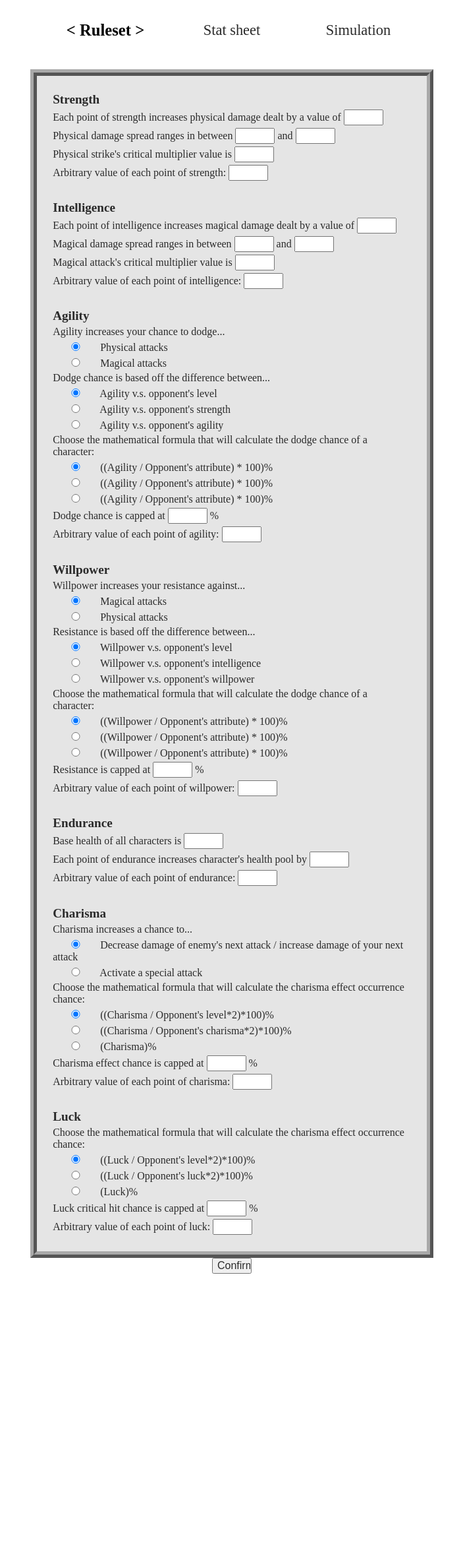
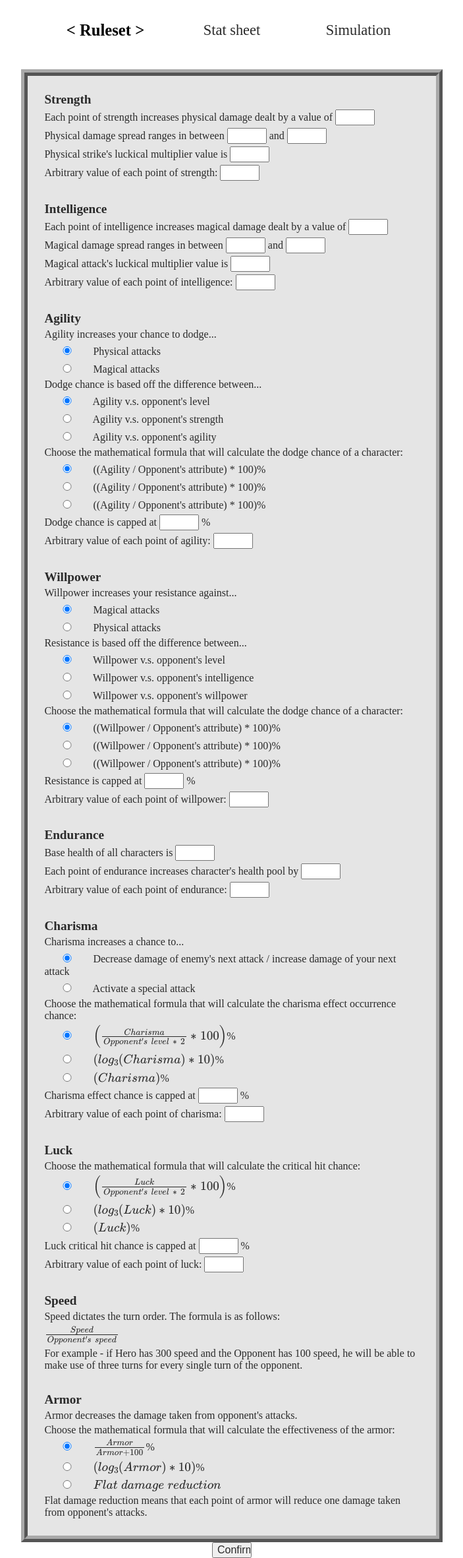
Before and after one commit to BartoszDerenda/combat-system-builder, a Flask app: template templates/ruleset.html in a window 1280 px wide. Shown: the whole page at 66% size, without its empty margins (288-991 px from the left). Before the commit the page ends 1931 px from the top, so only its background shows below. Run offline with Flask 3, Linux system fonts and the light colour scheme; the template is opened without the code that fills it, so the values that code supplies are empty; some libraries are stand-ins or nearby versions.

Commit message:
Initial commit
Basic structure that will be reworked anyway.

```diff
--- a/app.py
+++ b/app.py
@@ -5,7 +5,7 @@ from flask import session
 import random
 import uuid
 
-app = Flask(__name__, static_url_path='/static', static_folder='static', template_folder='templates')
+app = Flask(__name__)
 app.secret_key = '8008135'
 
 sessions = {}
@@ -235,6 +235,20 @@ def stat_sheet():
 @app.route('/simulation', methods=['GET', 'POST'])
 def simulation():
     system = sessions[session['key']]
+    game_state = 0
+
+    def battle_turn(token):
+        if token == 'Hero':
+            placeholder = 0
+        else:
+            placeholder = 0
+
+    def combatlog():
+        if game_state == 0:
+            if system.hero.speed >= system.enemy.speed:
+                battle_turn('Hero')
+            else:
+                battle_turn('Enemy')
 
     return render_template('simulation.html', system=system)
 
--- a/static/styles/ruleset.css
+++ b/static/styles/ruleset.css
@@ -1,7 +1,13 @@
+.MathJax {
+font-size: 1.2em !important;
+}
+
 #ruleset-box > * {
     display: flex;
     justify-content: center;
     align-items: center;
+
+    max-width: 40vw;
 }
 
 #ruleset-table > table {
@@ -24,3 +30,25 @@
 input {
     width: 60px;
 }
+
+input[type="radio"] {
+    margin: 5px;
+}
+
+@media (max-width: 1500px) {
+    #ruleset-box > * {
+        max-width: 50vw;
+    }
+}
+
+@media (max-width: 1200px) {
+    #ruleset-box > * {
+        max-width: 70vw;
+    }
+}
+
+@media (max-width: 800px) {
+    #ruleset-box > * {
+        max-width: 90vw;
+    }
+}
--- a/templates/index.html
+++ b/templates/index.html
@@ -1,7 +1,7 @@
 {% extends "base.html" %}
 {% block head %}
-    <link rel="stylesheet" href="/static/styles/base.css" type="text/css"/>
-    <link rel="stylesheet" href="/static/styles/navigation.css" type="text/css"/>
+    <link rel="stylesheet" href="{{ url_for('static', filename='styles/base.css') }}" type="text/css" />
+    <link rel="stylesheet" href="{{ url_for('static', filename='styles/navigation.css') }}" type="text/css" />
 {% endblock %}
 
 {% block body %}
--- a/templates/ruleset.html
+++ b/templates/ruleset.html
@@ -3,12 +3,24 @@
     <link rel="stylesheet" href="{{ url_for('static', filename='styles/base.css') }}" type="text/css" />
     <link rel="stylesheet" href="{{ url_for('static', filename='styles/navigation.css') }}" type="text/css" />
     <link rel="stylesheet" href="{{ url_for('static', filename='styles/ruleset.css') }}" type="text/css" />
+    <script src="https://polyfill.io/v3/polyfill.min.js?features=es6"></script>
+    <script id="MathJax-script" async src="https://cdn.jsdelivr.net/npm/mathjax@3.0.1/es5/tex-mml-chtml.js"></script>
 {% endblock %}
 
 {% block body %}
+    <script>
+    MathJax = {
+      tex: {
+        inlineMath: [['$', '$'], ['\\(', '\\)']]
+      }
+    };
+    </script>
+    <script id="MathJax-script" async src="https://cdn.jsdelivr.net/npm/mathjax@3/es5/tex-chtml.js"></script>
 
     <script>
     let v = 1
+    let str_min = document.getElementById('#str_min').value;
+    let str_max = document.getElementById('#str_max').value;
 
         function checkIfNotNumberOrNegativeOrEmpty(i) {
             if (isNaN(parseInt(i.value))) {
@@ -62,7 +74,7 @@
                 </tr>
                 <tr>
                     <td>
-                        <label for="strength_crit">Physical strike's critical multiplier value is</label>
+                        <label for="strength_crit">Physical strike's luckical multiplier value is</label>
                         <input type="number" id="strength_crit" name="strength_crit" step="any" value="{{ system.strength_crit }}"
                                onblur="checkIfNotNumberOrNegativeOrEmpty(this)" />
                     </td>
@@ -96,7 +108,7 @@
                 </tr>
                 <tr>
                     <td>
-                        <label for="intelligence_crit">Magical attack's critical multiplier value is</label>
+                        <label for="intelligence_crit">Magical attack's luckical multiplier value is</label>
                         <input type="number" id="intelligence_crit" name="intelligence_crit" step="any" value="{{ system.intelligence_crit }}"
                                onblur="checkIfNotNumberOrNegativeOrEmpty(this)" />
                     </td>
@@ -177,7 +189,8 @@
                 <tr>
                     <td>
                         <label for="agility_cap">Dodge chance is capped at</label>
-                        <input type="number" id="agility_cap" name="agility_cap" value="{{ system.agility_cap }}" />
+                        <input type="number" id="agility_cap" name="agility_cap" value="{{ system.agility_cap }}"
+                        onblur="checkIfNotNumberOrNegativeOrEmpty(this)" />
                         %
                     </td>
                 </tr>
@@ -257,7 +270,8 @@
                 <tr>
                     <td>
                         <label for="willpower_cap">Resistance is capped at</label>
-                        <input type="number" id="willpower_cap" name="willpower_cap" value="{{ system.willpower_cap }}" />
+                        <input type="number" id="willpower_cap" name="willpower_cap" value="{{ system.willpower_cap }}"
+                        onblur="checkIfNotNumberOrNegativeOrEmpty(this)" />
                         %
                     </td>
                 </tr>
@@ -320,25 +334,25 @@
                 <tr>
                     <td>
                         <input type="radio" id="charisma_b1" name="charisma_math" value="1" checked />
-                        <label for="charisma_b1">((Charisma / Opponent's level*2)*100)%</label>
+                        <label for="charisma_b1">$\Big($$Charisma \over Opponent's\;level \;*\; 2$ $*\; 100 \Big) $%</label>
                     </td>
                 </tr>
                 <tr>
                     <td>
                         <input type="radio" id="charisma_b2" name="charisma_math" value="2" />
-                        <label for="charisma_b2">((Charisma / Opponent's charisma*2)*100)%</label>
+                        <label for="charisma_b2">$(log_{3}(Charisma) * 10)$%</label>
                     </td>
                 </tr>
                 <tr>
                     <td>
                         <input type="radio" id="charisma_b3" name="charisma_math" value="3" />
-                        <label for="charisma_b3">(Charisma)%</label>
+                        <label for="charisma_b3">$(Charisma)$%</label>
                     </td>
                 </tr>
                 <tr>
                     <td>
                         <label for="charisma_cap">Charisma effect chance is capped at </label>
-                        <input type="number" id="charisma_cap" name="charisma_cap" step="any" value="{{ system.special_cap }}"
+                        <input type="number" id="charisma_cap" name="charisma_cap" step="any" value="{{ system.charisma_cap }}"
                                onblur="checkIfNotNumberOrNegativeOrEmpty(this)" />
                         %
                     </td>
@@ -355,25 +369,25 @@
                 </tr>
                 <tr>
                     <td>
-                        Choose the mathematical formula that will calculate the charisma effect occurrence chance:
+                        Choose the mathematical formula that will calculate the critical hit chance:
                     </td>
                 </tr>
                 <tr>
                     <td>
                         <input type="radio" id="luck_a1" name="luck_math" value="1" checked />
-                        <label for="luck_a1">((Luck / Opponent's level*2)*100)%</label>
+                        <label for="luck_a1">$\Big($$Luck \over Opponent's\;level \;*\; 2$ $*\; 100 \Big) $%</label>
                     </td>
                 </tr>
                 <tr>
                     <td>
                         <input type="radio" id="luck_a2" name="luck_math" value="2" />
-                        <label for="luck_a2">((Luck / Opponent's luck*2)*100)%</label>
+                        <label for="luck_a2">$(log_{3}(Luck) * 10)$%</label>
                     </td>
                 </tr>
                 <tr>
                     <td>
                         <input type="radio" id="luck_a3" name="luck_math" value="3" />
-                        <label for="luck_a3">(Luck)%</label>
+                        <label for="luck_a3">$(Luck)$%</label>
                     </td>
                 </tr>
                 <tr>
@@ -391,6 +405,60 @@
                                onblur="checkIfNotNumberOrNegativeOrEmpty(this)" />
                     </td>
                 </tr>
+                <tr>
+                    <td class="category-name">Speed</td>
+                </tr>
+                <tr>
+                    <td>
+                        Speed dictates the turn order. The formula is as follows:
+                    </td>
+                <tr>
+                    <td>
+                        $Speed \over Opponent's\;speed$
+                    </td>
+                </tr>
+                <tr>
+                    <td>
+                        For example - if Hero has 300 speed and the Opponent has 100 speed,
+                        he will be able to make use of three turns for every single turn of the opponent.
+                    </td>
+                </tr>
+                <tr>
+                    <td class="category-name">Armor</td>
+                </tr>
+                <tr>
+                    <td>
+                        Armor decreases the damage taken from opponent's attacks.
+                    </td>
+                </tr>
+                <tr>
+                    <td>
+                        Choose the mathematical formula that will calculate the effectiveness of the armor:
+                    </td>
+                </tr>
+                <tr>
+                    <td>
+                        <input type="radio" id="armor_a1" name="armor_math" value="1" checked />
+                        <label for="armor_a1">$Armor \over Armor + 100$%</label>
+                    </td>
+                </tr>
+                <tr>
+                    <td>
+                        <input type="radio" id="armor_a2" name="armor_math" value="2" />
+                        <label for="armor_a2">$(log_{3}(Armor) * 10)$%</label>
+                    </td>
+                </tr>
+                <tr>
+                    <td>
+                        <input type="radio" id="armor_a3" name="armor_math" value="3" />
+                        <label for="armor_a3">$Flat\;damage\;reduction\;$</label>
+                    </td>
+                </tr>
+                <tr>
+                    <td>
+                        Flat damage reduction means that each point of armor will reduce one damage taken from opponent's attacks.
+                    </td>
+                </tr>
             </table>
         </div>
 
--- a/templates/simulation.html
+++ b/templates/simulation.html
@@ -1,8 +1,8 @@
 {% extends "base.html" %}
 {% block head %}
-    <link rel="stylesheet" href="{{ url_for('20_derenda/static', filename='styles/base.css') }}" type="text/css" />
-    <link rel="stylesheet" href="{{ url_for('20_derenda/static', filename='styles/navigation.css') }}" type="text/css" />
-    <link rel="stylesheet" href="{{ url_for('20_derenda/static', filename='styles/simulation.css') }}" type="text/css" />
+    <link rel="stylesheet" href="{{ url_for('static', filename='styles/base.css') }}" type="text/css" />
+    <link rel="stylesheet" href="{{ url_for('static', filename='styles/navigation.css') }}" type="text/css" />
+    <link rel="stylesheet" href="{{ url_for('static', filename='styles/simulation.css') }}" type="text/css" />
 {% endblock %}
 
 {% block body %}
--- a/templates/stat-sheet.html
+++ b/templates/stat-sheet.html
@@ -1,8 +1,8 @@
 {% extends "base.html" %}
 {% block head %}
-    <link rel="stylesheet" href="{{ url_for('20_derenda/static', filename='styles/base.css') }}" type="text/css" />
-    <link rel="stylesheet" href="{{ url_for('20_derenda/static', filename='styles/navigation.css') }}" type="text/css" />
-    <link rel="stylesheet" href="{{ url_for('20_derenda/static', filename='styles/stat-sheet.css') }}" type="text/css" />
+    <link rel="stylesheet" href="{{ url_for('static', filename='styles/base.css') }}" type="text/css" />
+    <link rel="stylesheet" href="{{ url_for('static', filename='styles/navigation.css') }}" type="text/css" />
+    <link rel="stylesheet" href="{{ url_for('static', filename='styles/stat-sheet.css') }}" type="text/css" />
 {% endblock %}
 
 {% block body %}
```
